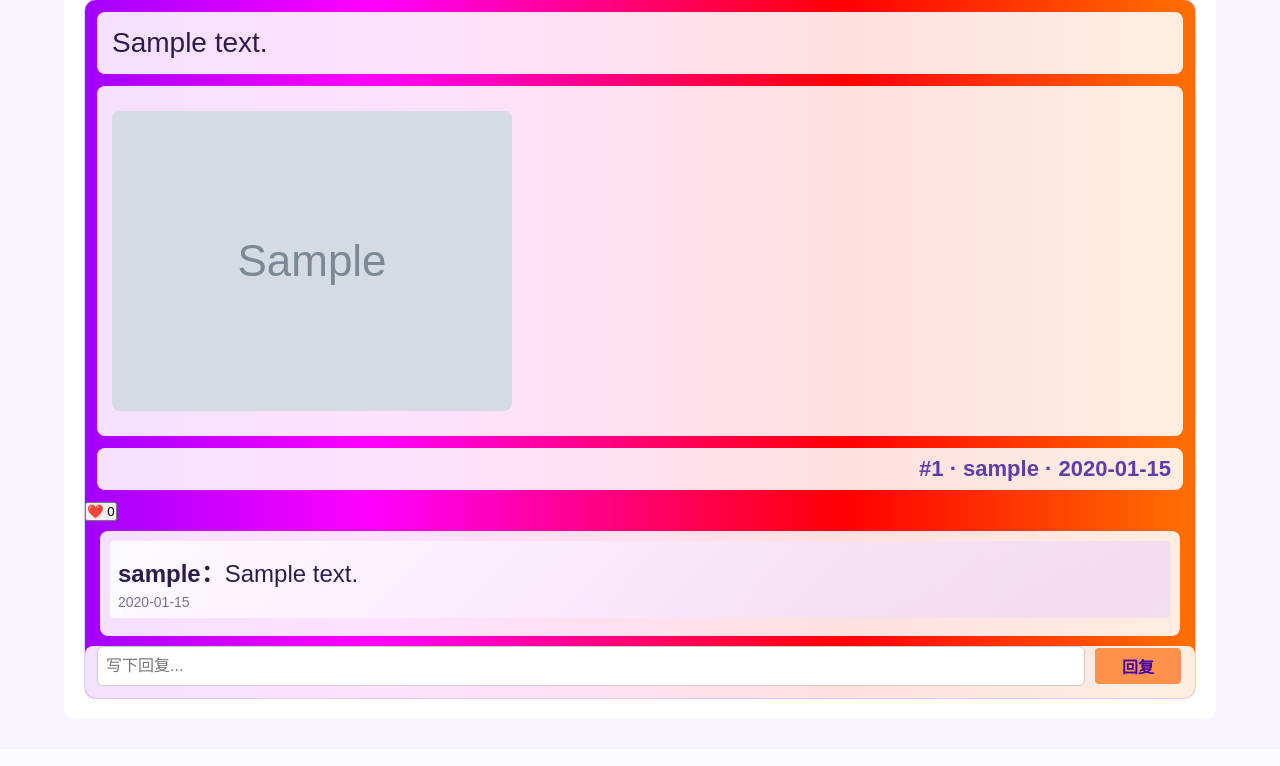
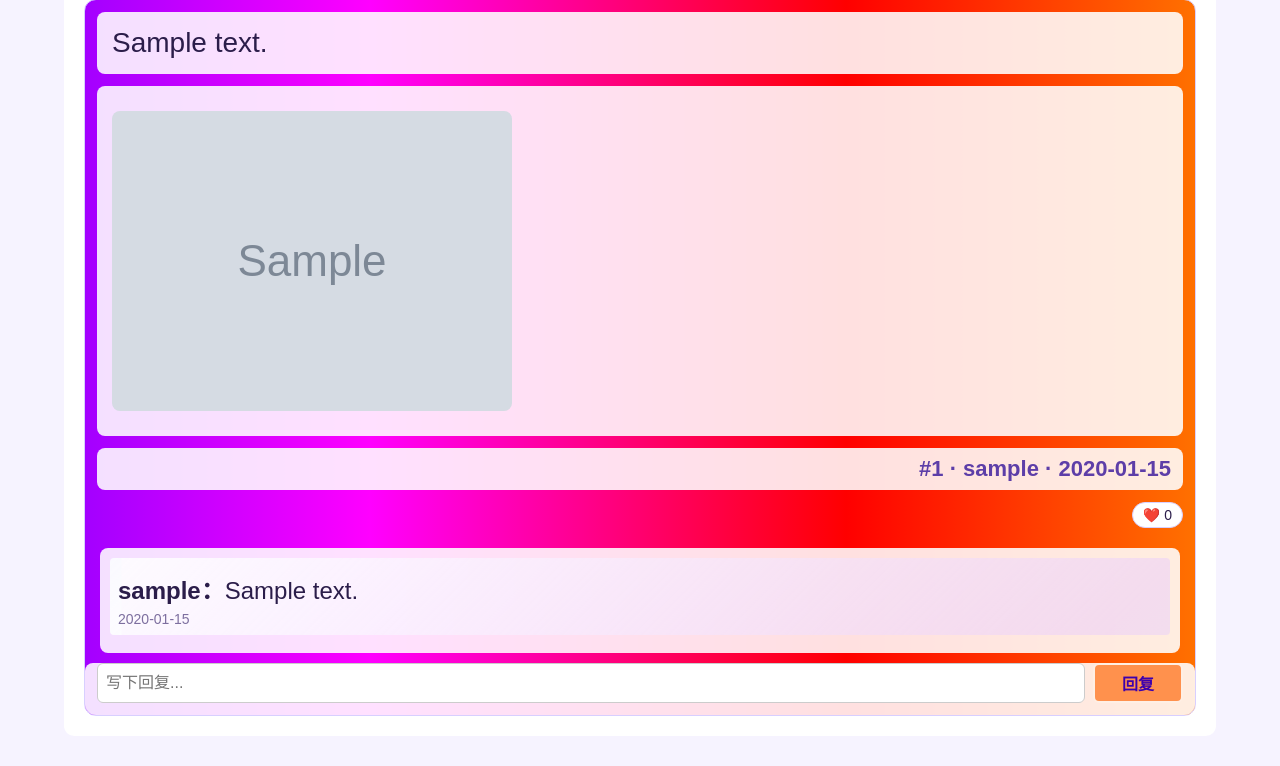
Before and after one commit to jasperinsh-afk/Babble, a Flask app: page /message in a window 1280 px wide. Shown: the part 543-1309 px from the top of the page. Before the commit the page ends 1242 px from the top, so only its background shows below. Run offline with Flask 3, Linux system fonts and the light colour scheme; tables that the repository leaves empty hold one stand-in row (values such as "Sample post"); grey boxes marked "Sample" are stand-in pictures.

Commit message:
Update message.css

```diff
--- a/static/css/message.css
+++ b/static/css/message.css
@@ -329,7 +329,6 @@ form { text-align: center; padding: 10px; }
     max-width: 800px;
 }
 
-/* 统一按钮尺寸（桌面） */
 .submit,
 .member-btn {
     padding: 6px 12px;
@@ -337,7 +336,6 @@ form { text-align: center; padding: 10px; }
     border-radius: 6px;
 }
 
-/* 主要按钮 */
 .submit {
     position: relative;
     overflow: hidden;
@@ -357,7 +355,6 @@ form { text-align: center; padding: 10px; }
     color: var(--btn-hover-text);
 }
 
-/* 会员按钮 */
 .member-btn {
     position: relative;
     overflow: hidden;
@@ -422,6 +419,33 @@ form { text-align: center; padding: 10px; }
     color: var(--text-secondary);
     font-weight: bold;
 }
+
+/* 点赞区 */
+.message-actions {
+    padding: 0 12px 10px;
+    display: flex;
+    justify-content: flex-end;
+}
+.like-btn {
+    border: 1px solid var(--border-color);
+    background: var(--bg-reply);
+    color: var(--text-main);
+    border-radius: 16px;
+    padding: 4px 10px;
+    font-size: 14px;
+    cursor: pointer;
+    transition: all .2s ease;
+}
+.like-btn:hover {
+    transform: translateY(-1px);
+    filter: brightness(1.05);
+}
+.like-btn.liked {
+    background: #ff4d6d;
+    color: #fff;
+    border-color: #ff4d6d;
+}
+
 .reply-box {
     background-color: var(--bg-reply-box);
     padding: 10px;
@@ -459,7 +483,6 @@ form { text-align: center; padding: 10px; }
     100% { background-position: 300% 50%; }
 }
 
-/* 会员主贴 */
 .message.premium-bg {
     position: relative;
     border-radius: 12px;
@@ -483,7 +506,6 @@ form { text-align: center; padding: 10px; }
 .message.premium-bg .content { margin: 12px; }
 .message.premium-bg .date { margin: 0 12px 12px; }
 
-/* 会员回复（轻一点） */
 .reply.premium-bg {
     position: relative;
     background: linear-gradient(
```
